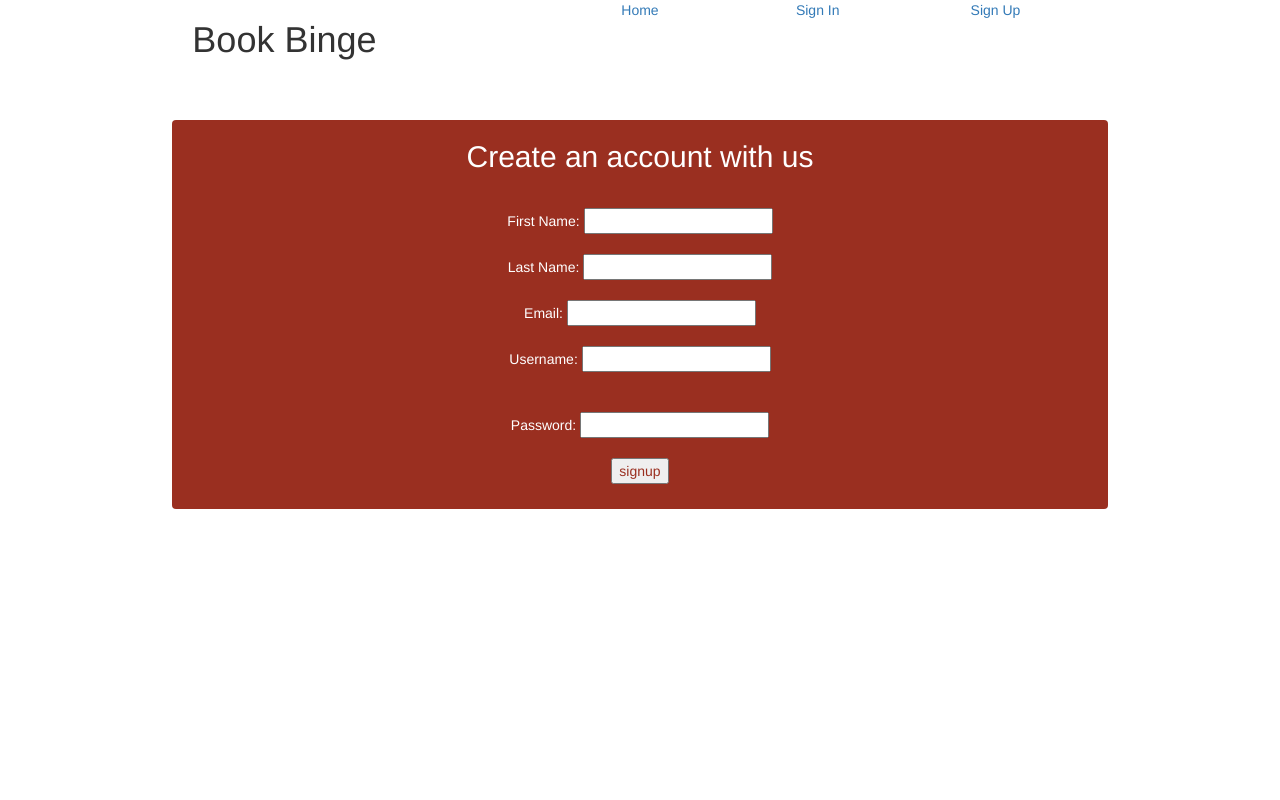
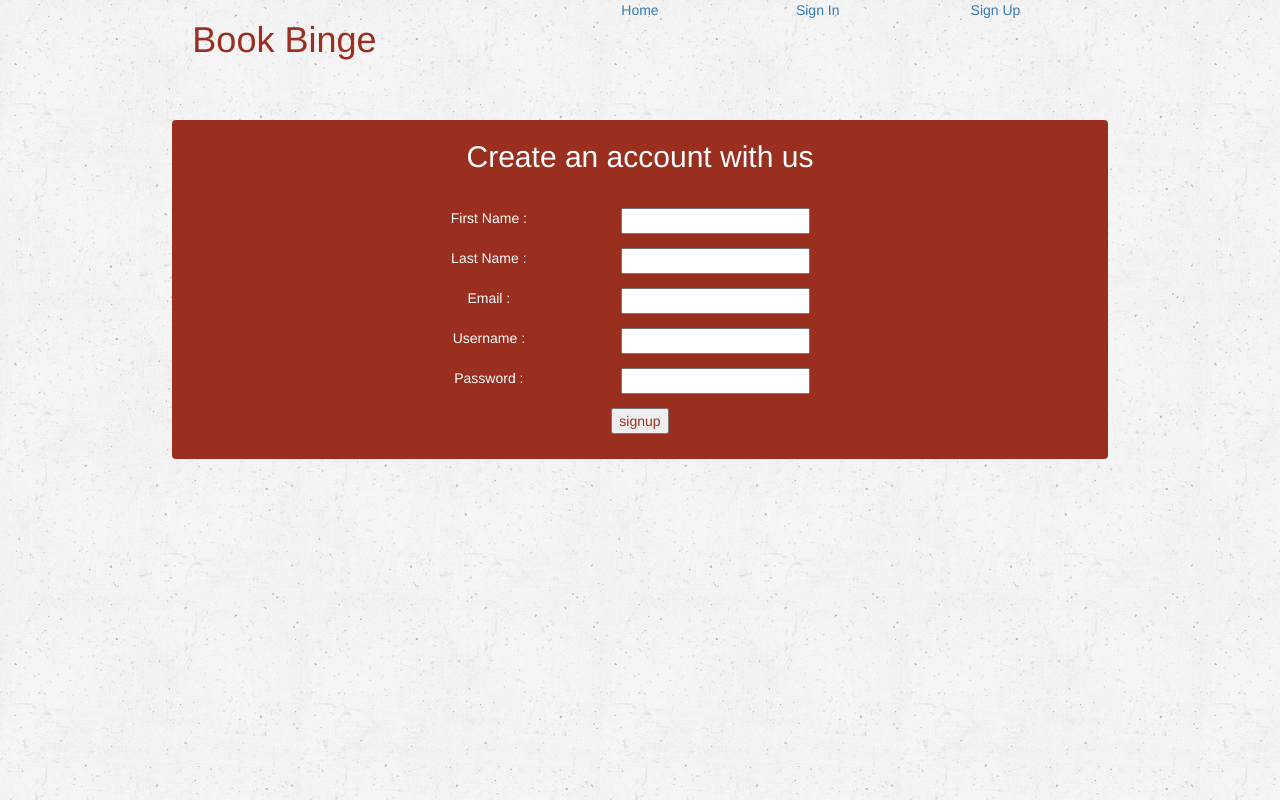
Before and after one commit to DMonroe08/New_ASSL, a CodeIgniter app: page /database/index.php/signup/load in a window 1280 px wide. Run offline with CodeIgniter, Linux system fonts and the light colour scheme; some libraries are stand-ins or nearby versions.

Commit message:
Adds Background and Css

```diff
--- a/CodeIgniter-3.1.0/application/views/home_page.php
+++ b/CodeIgniter-3.1.0/application/views/home_page.php
@@ -1,3 +1,4 @@
+					<div class="sign">
 					<div class="row">
 						<div class="col-md-10 col-md-offset-1">
 							<div class="carousel slide" data-ride="carousel" id="carousel">
@@ -12,7 +13,7 @@
 							  <!-- Wrapper for slides -->
 							  <div class="carousel-inner" role="listbox">
 							    <div class="item active">
-							      <img class=" img-responsive" src="<?php echo base_url('/assets/images/romance.jpg');?>"   alt="Responsive image" >
+							      <img class=" img-responsive" src="<?php echo base_url('/assets/images/romance2.jpg');?>"   alt="Responsive image" >
 							      <div class="carousel-caption">
 							        <p>Love Never Dies</p>
 							      </div>
@@ -32,7 +33,7 @@
 							    </div>
 
 							    <div class="item">
-							      <img class=" img-responsive" src="<?php echo base_url('/assets/images/horror.jpg');?>"   alt="responsive image">
+							      <img class=" img-responsive" src="<?php echo base_url('/assets/images/horror2.jpg');?>"   alt="responsive image">
 							      <div class="carousel-caption">
 							        <p>What's That Behind You?!</p>
 							      </div>
@@ -53,3 +54,4 @@
 
 						</div><!--Ends MD 10 Offset 2 Column-->
 					</div><!--Ends Row Div-->
+				</div>
--- a/CodeIgniter-3.1.0/application/views/includes/header.php
+++ b/CodeIgniter-3.1.0/application/views/includes/header.php
@@ -16,7 +16,7 @@
 			<div class="col-md-10 col-md-offset-1">
 				<div class="holder">
 					<div class="row">
-						<div class="col-md-4">
+						<div class="col-md-4" id="title">
 							<h1 class="text-center">Book Binge</h1>
 						</div><!--Ends MD 4 Column-->
 
--- a/CodeIgniter-3.1.0/application/views/signup_page.php
+++ b/CodeIgniter-3.1.0/application/views/signup_page.php
@@ -15,11 +15,11 @@
 	<?php
 	echo form_open('signup/check');
 
-	echo "First Name: " . form_input('firstname', set_value('firstname', '')) . "<br><br>";
-	echo "Last Name: " . form_input('lastname', set_value('lastname', '')) . "<br><br>";
-	echo "Email: " . form_input('email', set_value('email', '')) . "<br><br>";
-	echo "Username: " . form_input('username', set_value('username', '')) . "<div id='check'></div><br><br>";
-	echo "Password: " . form_input('password', set_value('password', '')) . "<br><br>";
+	echo "<div class='col-sm-4'>First Name : </div>" . "<div class='col-sm-8'>" . form_input('firstname', set_value('firstname', '')) . "</div>" . "<br><br>";
+	echo "<div class='col-sm-4'>Last Name : </div> " . "<div class='col-sm-8'>" .  form_input('lastname', set_value('lastname', '')) . "</div>" . "<br><br>";
+	echo "<div class='col-sm-4'>Email : </div>" .  "<div class='col-sm-8'>" . form_input('email', set_value('email', '')) . "</div>" . "<br><br>";
+	echo "<div class='col-sm-4'>Username : </div>" .  "<div class='col-sm-8'>" . form_input('username', set_value('username', '')) . "<div id='check'>" . "</div>" ."</div><br><br>";
+	echo "<div class='col-sm-4'>Password : </div>" .  "<div class='col-sm-8'>" . form_input('password', set_value('password', '')) . "</div>" . "<br><br>";
 	echo "<div class='submit'>" . form_submit('submit', 'signup') . "</div>";
 	echo form_close();
 	?>
--- a/CodeIgniter-3.1.0/assets/css/main.css
+++ b/CodeIgniter-3.1.0/assets/css/main.css
@@ -1,8 +1,9 @@
 body{
 	font-family: 'Libre Baskerville', serif;
+	background: url(../images/old_wall.png);
 }
 
-h1{
+#title{
 	color: #9a2f20;
 }
 
@@ -21,7 +22,7 @@ nav->ul->li{
 
 .sign{
 	margin: 50px ;
-	background: #9a2f20;
+	 background: #9a2f20;
 	color: #fff;
 	border-radius: 4px;
 }
```
Also changed, not shown: CodeIgniter-3.1.0/assets/images/brushed_@2X.png (added), CodeIgniter-3.1.0/assets/images/greyzz_@2X.png (added), CodeIgniter-3.1.0/assets/images/horror2.jpg (added), CodeIgniter-3.1.0/assets/images/ice_age.png (added), CodeIgniter-3.1.0/assets/images/old_wall.png (added), CodeIgniter-3.1.0/assets/images/romance2.jpg (added), CodeIgniter-3.1.0/assets/images/romance3.png (added), CodeIgniter-3.1.0/assets/images/subtle_dots.png (added).
